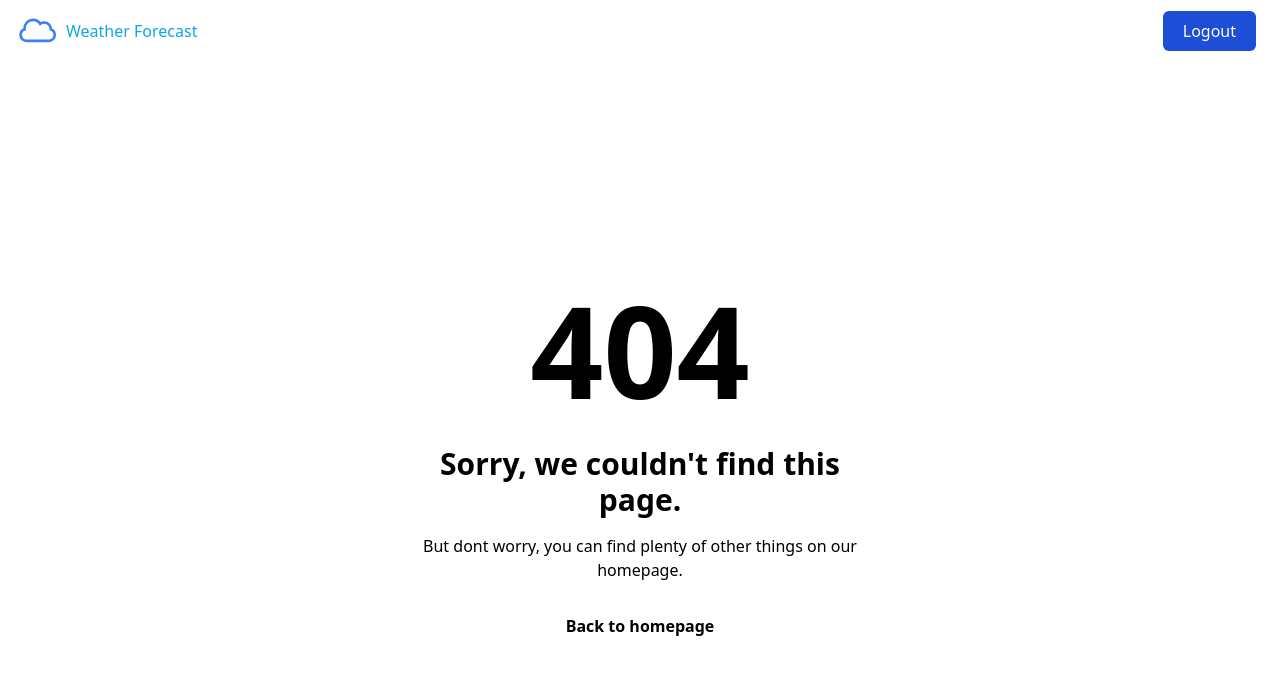
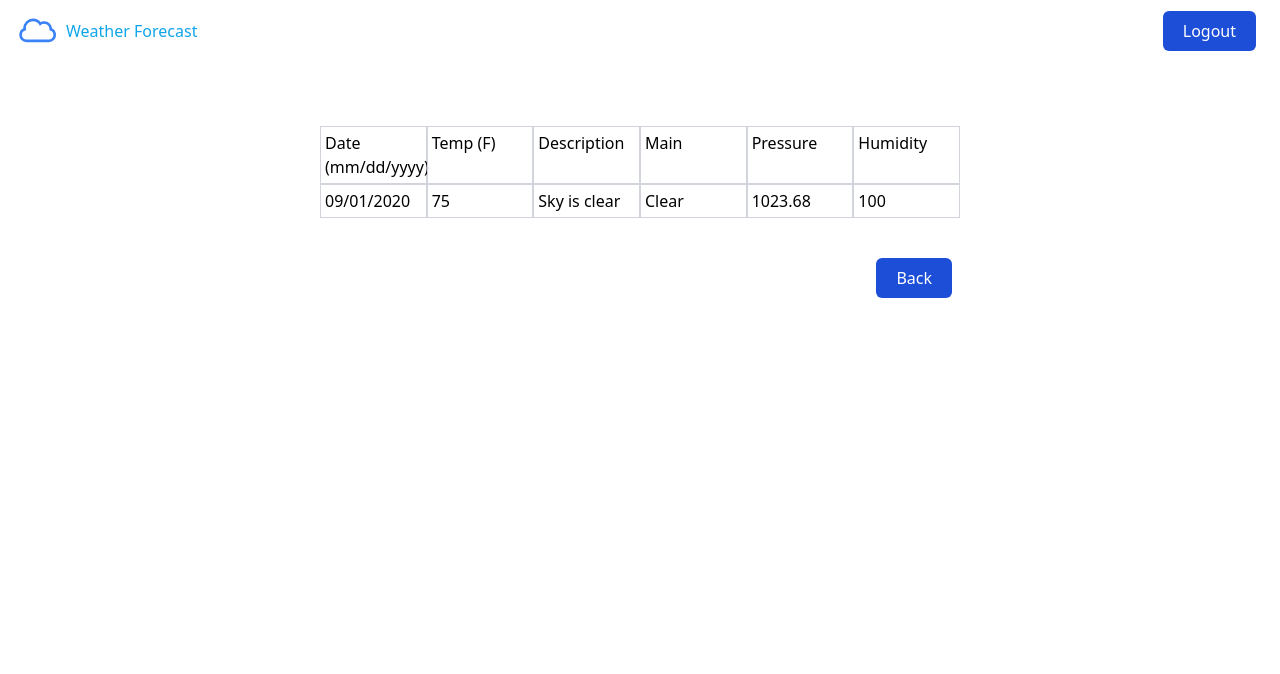
Before and after one commit to chevyB/ehrlich-weather-forecast, a React (Create React App) app: page /weather in a window 1280 px wide. Before the commit this address had no page. Shown: the top 674 px of the page. Built offline with nearby package versions, Linux system fonts and the light colour scheme.

Commit message:
[Feature] Weather Page Markup

```diff
--- a/src/components/atoms/button.tsx
+++ b/src/components/atoms/button.tsx
@@ -3,11 +3,13 @@ import type { ReactNode } from 'react';
 interface AppProps {
   children: ReactNode;
   type?: 'button' | 'reset' | 'submit';
+  onClick?: () => void;
 }
 
-const Button = ({ children, type = 'button' }: AppProps) => {
+const Button = ({ children, type = 'button', onClick }: AppProps) => {
   return (
     <button
+      onClick={onClick}
       type={type}
       className="text-white bg-blue-700 hover:bg-blue-800 rounded-md text-md px-5 py-2 mr-2 dark:bg-blue-600"
     >
--- /dev/null
+++ b/src/pages/weather/index.tsx
@@ -0,0 +1,46 @@
+import { useNavigate } from 'react-router-dom';
+import Button from 'src/components/atoms/button';
+
+const Weather = (): React.ReactElement => {
+  const navigate = useNavigate();
+
+  return (
+    <div className="w-5/6 lg:w-1/2 items-center justify-center text-center mx-auto mt-[5%]">
+      <div className="grid grid-cols-2 lg:grid-cols-6 text-left">
+        <div className="p-1 border border-gray-300">Date (mm/dd/yyyy)</div>
+        <div className="p-1 border border-gray-300">Temp (F)</div>
+        <div className="p-1 border border-gray-300 hidden lg:inline-flex">
+          Description
+        </div>
+        <div className="p-1 border border-gray-300 hidden lg:inline-flex">
+          Main
+        </div>
+        <div className="p-1 border border-gray-300 hidden lg:inline-flex">
+          Pressure
+        </div>
+        <div className="p-1 border border-gray-300 hidden lg:inline-flex">
+          Humidity
+        </div>
+        <div className="p-1 border border-gray-300">09/01/2020</div>
+        <div className="p-1 border border-gray-300">75</div>
+        <div className="p-1 border border-gray-300 hidden lg:inline-flex">
+          Sky is clear
+        </div>
+        <div className="p-1 border border-gray-300 hidden lg:inline-flex">
+          Clear
+        </div>
+        <div className="p-1 border border-gray-300 hidden lg:inline-flex">
+          1023.68
+        </div>
+        <div className="p-1 border border-gray-300 hidden lg:inline-flex">
+          100
+        </div>
+      </div>
+      <div className="mt-[40px] flex justify-end">
+        <Button onClick={() => navigate(-1)}>Back</Button>
+      </div>
+    </div>
+  );
+};
+
+export default Weather;
--- a/src/routes/index.tsx
+++ b/src/routes/index.tsx
@@ -2,6 +2,7 @@ import { createBrowserRouter } from 'react-router-dom';
 import ErrorPage from 'src/components/templates/error';
 import Root from 'src/pages';
 import HomePage from 'src/pages/home';
+import Weather from 'src/pages/weather';
 
 export const router = createBrowserRouter([
   {
@@ -16,6 +17,10 @@ export const router = createBrowserRouter([
         path: 'home',
         element: <HomePage />,
       },
+      {
+        path: 'weather',
+        element: <Weather />,
+      },
     ],
   },
 ]);
```
